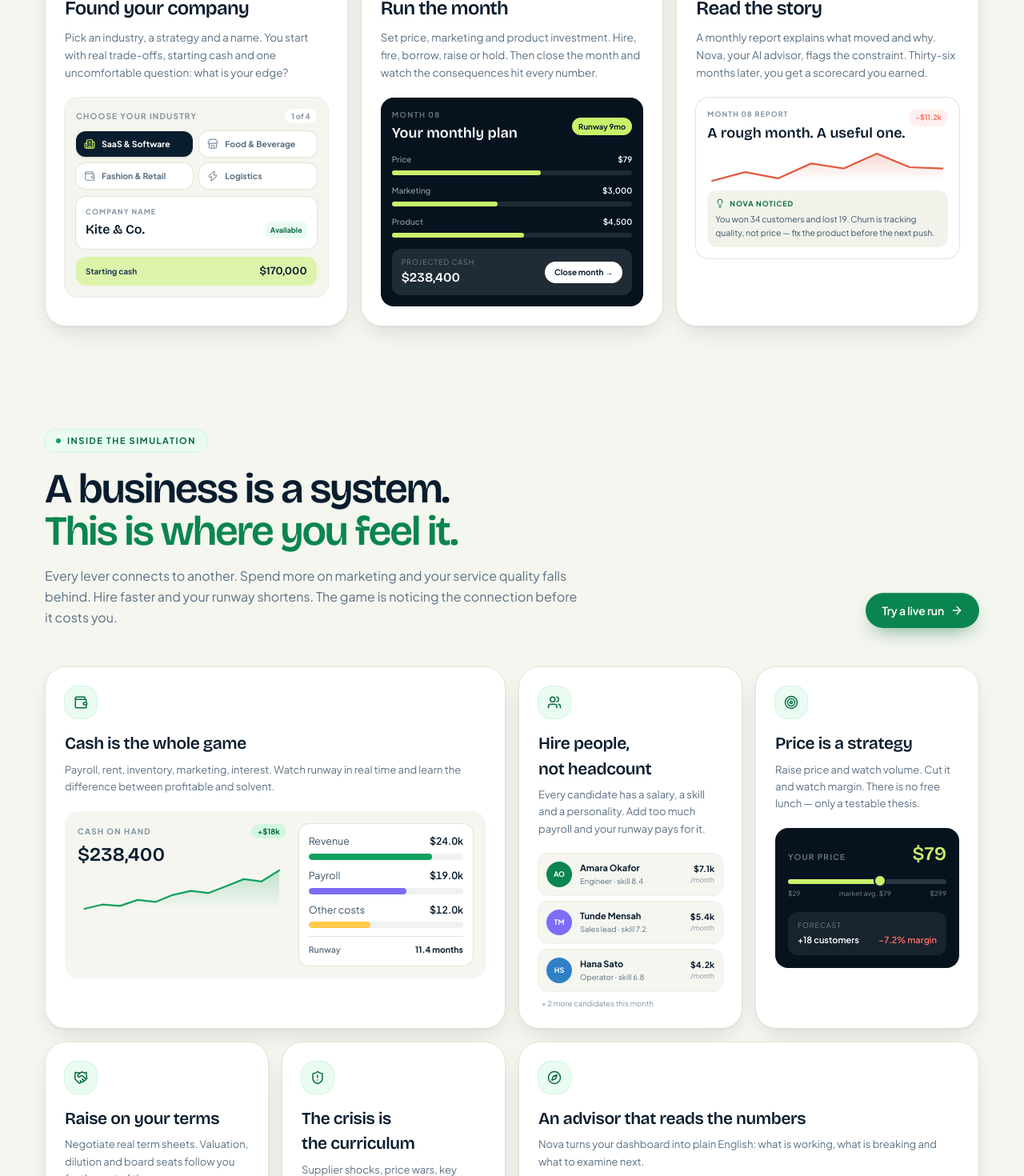
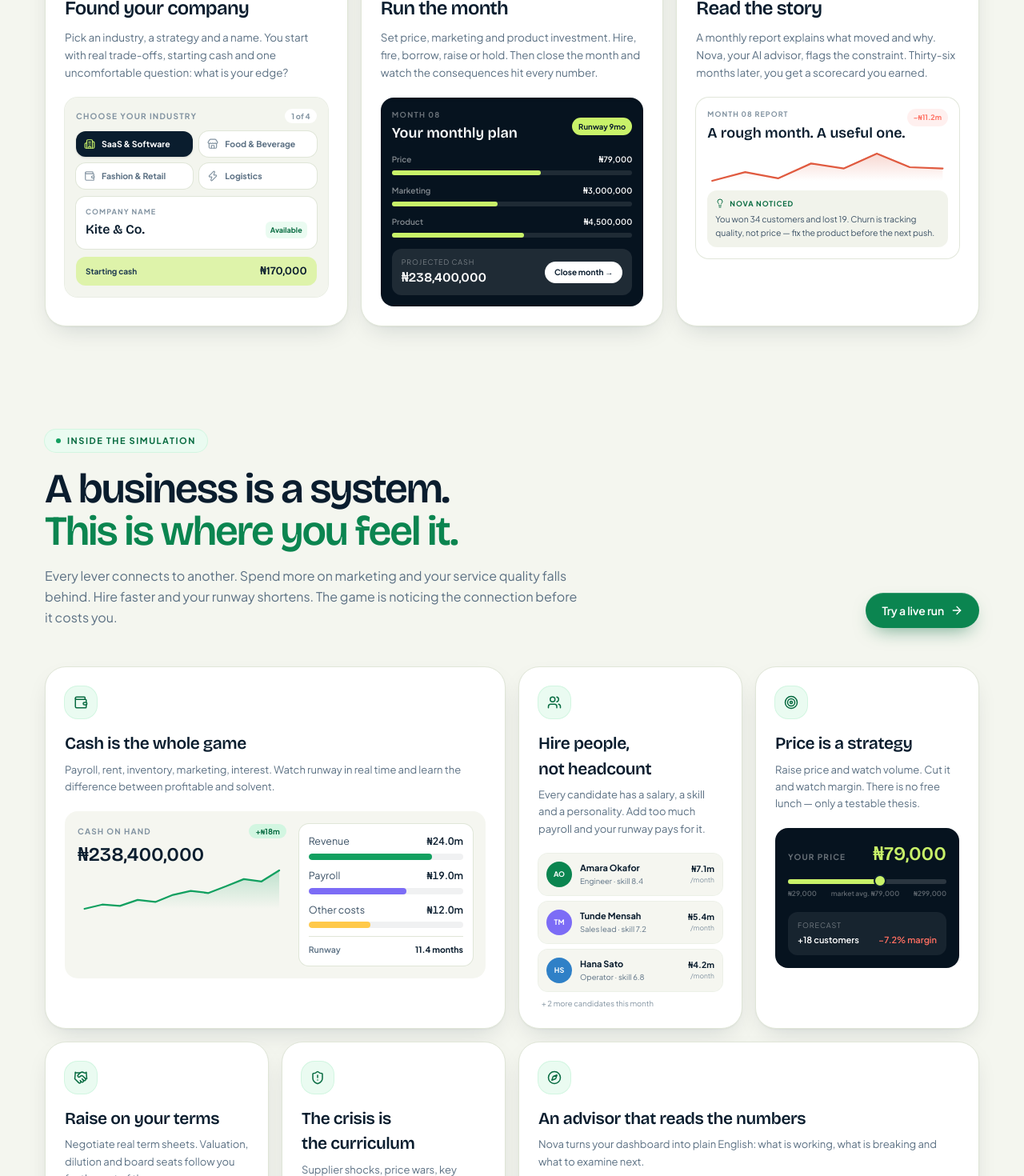
Before and after one commit to Akon-007/businesslife, a React (Vite) app: page / in a window 1280 px wide. Shown: the part 1320-2790 px from the top of the page at 80% size. Built offline with nearby package versions, Linux system fonts and the light colour scheme.

Commit message:
Use Nigerian naira across the game

```diff
--- a/src/components/game/Drawer.tsx
+++ b/src/components/game/Drawer.tsx
@@ -659,7 +659,7 @@ function TalentPanel() {
           disabled={game.team.length === 0}
         />
         <p className="mt-2 text-[10px] leading-relaxed text-ink-400">
-          Each $9,000 per teammate fills the training bar. Promotions raise skill and salary — homegrown leaders are
+          Each ₦9,000 per teammate fills the training bar. Promotions raise skill and salary — homegrown leaders are
           cheaper than senior hires.
         </p>
       </PanelSection>
@@ -701,7 +701,7 @@ function TalentPanel() {
             className="inline-flex items-center gap-1 text-[10.5px] font-bold text-brand-700 transition hover:text-brand-600 disabled:opacity-40"
           >
             <RefreshCcw className="size-3" />
-            Refresh $500
+                    Refresh ₦500
           </button>
         }
       >
@@ -751,7 +751,7 @@ function TalentPanel() {
       <div className="flex items-start gap-2.5 rounded-2xl bg-gold-soft/50 p-3.5 ring-1 ring-gold/30">
         <Coins className="mt-0.5 size-4 shrink-0 text-[#9a6b12]" />
         <p className="text-[11px] leading-relaxed text-ink-700">
-          Payroll is your largest fixed cost. A $6,000 salary is <b>{money(72_000)}</b> a year — against your current
+          Payroll is your largest fixed cost. A ₦6,000 salary is <b>{money(72_000)}</b> a year — against your current
           burn, that is real runway.
         </p>
       </div>
@@ -923,7 +923,7 @@ function BankPanel() {
       </PanelSection>
 
       <p className="px-1 text-[10px] leading-relaxed text-ink-400">
-        Credit limit: eight months of revenue, between $20k and $300k. Interest accrues monthly and compounds through
+        Credit limit: eight months of revenue, between ₦20m and ₦300m. Interest accrues monthly and compounds through
         your monthly costs.
       </p>
     </>
--- a/src/components/landing/parts.tsx
+++ b/src/components/landing/parts.tsx
@@ -64,9 +64,9 @@ export function AvatarStack({ count = 4, className }: { count?: number; classNam
 }
 
 const FEED = [
-  { text: 'Sable Capital closed a $400k seed round', tag: 'Funding', tone: 'good' },
+  { text: 'Sable Capital closed a ₦400m seed round', tag: 'Funding', tone: 'good' },
   { text: 'A price war just broke out in Market Plaza', tag: 'Market', tone: 'bad' },
-  { text: 'A team of four hit $50k MRR in month 22', tag: 'Milestone', tone: 'good' },
+  { text: 'A team of four hit ₦50m MRR in month 22', tag: 'Milestone', tone: 'good' },
   { text: 'A supplier shock hit three food companies', tag: 'Crisis', tone: 'bad' },
   { text: 'Kite & Co signed its first enterprise account', tag: 'Revenue', tone: 'good' },
   { text: 'A founder paused hiring to protect runway', tag: 'Strategy', tone: 'neutral' },
--- a/src/lib/format.ts
+++ b/src/lib/format.ts
@@ -20,9 +20,10 @@ export const money = (n: number, opts: { compact?: boolean; sign?: boolean } = {
   }
 
   const digits = compact && Math.abs(value) < 100 ? 1 : 0
-  const formatted = new Intl.NumberFormat('en-US', {
+  const formatted = new Intl.NumberFormat('en-NG', {
     style: 'currency',
-    currency: 'USD',
+    currency: 'NGN',
+    currencyDisplay: 'symbol',
     notation: 'standard',
     maximumFractionDigits: suffix ? digits : 0,
   }).format(Math.abs(value))
--- a/src/pages/Landing.tsx
+++ b/src/pages/Landing.tsx
@@ -353,7 +353,7 @@ function FoundPreview() {
       </div>
       <div className="mt-2.5 flex items-center justify-between rounded-xl bg-lime/50 px-3 py-2">
         <p className="text-[10px] font-bold text-ink-700">Starting cash</p>
-        <p className="font-display text-sm font-semibold text-ink">$170,000</p>
+        <p className="font-display text-sm font-semibold text-ink">₦170,000</p>
       </div>
     </div>
   )
@@ -371,9 +371,9 @@ function RunPreview() {
       </div>
       <div className="mt-3 space-y-3">
         {[
-          { label: 'Price', value: '$79', fill: '62%' },
-          { label: 'Marketing', value: '$3,000', fill: '44%' },
-          { label: 'Product', value: '$4,500', fill: '55%' },
+          { label: 'Price', value: '₦79,000', fill: '62%' },
+          { label: 'Marketing', value: '₦3,000,000', fill: '44%' },
+          { label: 'Product', value: '₦4,500,000', fill: '55%' },
         ].map((row) => (
           <div key={row.label}>
             <div className="flex items-baseline justify-between text-[10px] font-semibold">
@@ -389,7 +389,7 @@ function RunPreview() {
       <div className="mt-3.5 flex items-center justify-between rounded-xl bg-white/10 px-3 py-2.5">
         <div>
           <p className="text-[9px] uppercase tracking-[0.1em] text-white/40">Projected cash</p>
-          <p className="font-display text-base font-semibold">$238,400</p>
+          <p className="font-display text-base font-semibold">₦238,400,000</p>
         </div>
         <span className="rounded-full bg-white px-3 py-1.5 text-[10px] font-bold text-ink">Close month →</span>
       </div>
@@ -405,7 +405,7 @@ function ReportPreview() {
           <p className="text-[9px] font-bold uppercase tracking-[0.12em] text-ink-400">Month 08 report</p>
           <p className="mt-0.5 font-display text-lg font-semibold text-ink">A rough month. A useful one.</p>
         </div>
-        <span className="rounded-full bg-coral/10 px-2 py-1 text-[9px] font-bold text-coral">−$11.2k</span>
+        <span className="rounded-full bg-coral/10 px-2 py-1 text-[9px] font-bold text-coral">−₦11.2m</span>
       </div>
       <div className="mt-2 -mx-1">
         <Sparkline data={[148, 155, 150, 162, 158, 170, 159, 158]} color="#e05a3f" height={42} />
@@ -512,15 +512,15 @@ function CashVisual() {
       <div>
         <div className="flex items-baseline justify-between">
           <p className="text-[10px] font-bold uppercase tracking-[0.12em] text-ink-400">Cash on hand</p>
-          <span className="rounded-full bg-brand-100 px-2 py-0.5 text-[9.5px] font-bold text-brand-700">+$18k</span>
+          <span className="rounded-full bg-brand-100 px-2 py-0.5 text-[9.5px] font-bold text-brand-700">+₦18m</span>
         </div>
-        <p className="mt-1 font-display text-2xl font-semibold text-ink">$238,400</p>
+        <p className="mt-1 font-display text-2xl font-semibold text-ink">₦238,400,000</p>
         <Sparkline data={[92, 108, 103, 126, 118, 145, 160, 152, 178, 205, 196, 238]} height={56} />
       </div>
       <div className="space-y-2.5 rounded-xl bg-white p-3 ring-1 ring-line">
-        <BarRow label="Revenue" value={24_000} max={30_000} color="#12a060" valueLabel="$24.0k" />
-        <BarRow label="Payroll" value={19_000} max={30_000} color="#7c6cf6" valueLabel="$19.0k" />
-        <BarRow label="Other costs" value={12_000} max={30_000} color="#ffc94a" valueLabel="$12.0k" />
+        <BarRow label="Revenue" value={24_000} max={30_000} color="#12a060" valueLabel="₦24.0m" />
+        <BarRow label="Payroll" value={19_000} max={30_000} color="#7c6cf6" valueLabel="₦19.0m" />
+        <BarRow label="Other costs" value={12_000} max={30_000} color="#ffc94a" valueLabel="₦12.0m" />
         <div className="flex items-center justify-between border-t border-line pt-2 text-[10.5px]">
           <span className="font-semibold text-ink-500">Runway</span>
           <span className="font-bold text-ink">11.4 months</span>
@@ -534,9 +534,9 @@ function HireVisual() {
   return (
     <div className="space-y-2">
       {[
-        { name: 'Amara Okafor', role: 'Engineer', skill: '8.4', pay: '$7.1k' },
-        { name: 'Tunde Mensah', role: 'Sales lead', skill: '7.2', pay: '$5.4k' },
-        { name: 'Hana Sato', role: 'Operator', skill: '6.8', pay: '$4.2k' },
+        { name: 'Amara Okafor', role: 'Engineer', skill: '8.4', pay: '₦7.1m' },
+        { name: 'Tunde Mensah', role: 'Sales lead', skill: '7.2', pay: '₦5.4m' },
+        { name: 'Hana Sato', role: 'Operator', skill: '6.8', pay: '₦4.2m' },
       ].map((person, index) => (
         <div key={person.name} className="flex items-center gap-2.5 rounded-xl bg-paper-3/60 p-2.5 ring-1 ring-line/60">
           <span
@@ -565,16 +565,16 @@ function PriceVisual() {
     <div className="rounded-2xl bg-ink-950 p-4 text-white">
       <div className="flex items-baseline justify-between">
         <p className="text-[10px] font-bold uppercase tracking-[0.12em] text-white/40">Your price</p>
-        <p className="font-display text-2xl font-semibold text-lime">$79</p>
+        <p className="font-display text-2xl font-semibold text-lime">₦79,000</p>
       </div>
       <div className="relative mt-4 h-1.5 rounded-full bg-white/15">
         <div className="absolute inset-y-0 left-0 w-[58%] rounded-full bg-lime" />
         <span className="absolute -top-1.5 left-[58%] size-4 -translate-x-1/2 rounded-full border-2 border-ink bg-lime shadow" />
       </div>
       <div className="mt-1.5 flex justify-between text-[8.5px] font-semibold text-white/35">
-        <span>$29</span>
-        <span>market avg. $79</span>
-        <span>$299</span>
+        <span>₦29,000</span>
+        <span>market avg. ₦79,000</span>
+        <span>₦299,000</span>
       </div>
       <div className="mt-4 rounded-xl bg-white/[0.07] px-3 py-2.5">
         <p className="text-[9px] uppercase tracking-[0.1em] text-white/40">Forecast</p>
@@ -594,10 +594,10 @@ function RaiseVisual() {
         <p className="text-[10px] font-bold uppercase tracking-[0.12em] text-ink-400">Term sheet</p>
         <span className="rounded-full bg-white px-2 py-0.5 text-[9px] font-bold text-ink-500 ring-1 ring-line">Offer 1 of 2</span>
       </div>
-      <p className="mt-2 font-display text-xl font-semibold text-ink">$250,000</p>
+      <p className="mt-2 font-display text-xl font-semibold text-ink">₦250,000,000</p>
       <p className="text-[10.5px] text-ink-500">for 14.3% of the company</p>
       <div className="mt-3 space-y-1.5 text-[10px] text-ink-600">
-        {['$1.5M pre-money valuation', '1x non-participating preference', 'Board observer seat'].map((term) => (
+        {['₦1.5B pre-money valuation', '1x non-participating preference', 'Board observer seat'].map((term) => (
           <div key={term} className="flex items-center gap-1.5">
             <BadgeCheck className="size-3 text-brand-600" /> {term}
           </div>
@@ -652,7 +652,7 @@ function AdvisorVisual() {
       </div>
       <div className="mt-3 rounded-xl bg-white/[0.07] p-3">
         <p className="text-[11px] leading-relaxed text-white/75">
-          You are spending $4.5k on marketing while service quality falls. The next cohort of customers will churn
+          You are spending ₦4.5m on marketing while service quality falls. The next cohort of customers will churn
           before your ads pay back. Fix quality first.
         </p>
       </div>
@@ -717,9 +717,9 @@ function MiniCase() {
                 just asked for a discount. Choose — then live with the next twelve months.
               </p>
               <div className="mt-6 flex flex-wrap items-center gap-4 text-[11px] font-semibold text-white/40">
-                <span className="inline-flex items-center gap-1.5"><CircleDollarSign className="size-3.5 text-lime" /> $79 avg. price</span>
+                <span className="inline-flex items-center gap-1.5"><CircleDollarSign className="size-3.5 text-lime" /> ₦79,000 avg. price</span>
                 <span className="inline-flex items-center gap-1.5"><Users className="size-3.5 text-lime" /> 290 customers</span>
-                <span className="inline-flex items-center gap-1.5"><Wallet className="size-3.5 text-lime" /> $238k cash</span>
+                <span className="inline-flex items-center gap-1.5"><Wallet className="size-3.5 text-lime" /> ₦238m cash</span>
               </div>
             </div>
 
```
Also changed, not shown: src/game/data.ts (+20 -20 lines), src/game/store.ts (+5 -5 lines).
